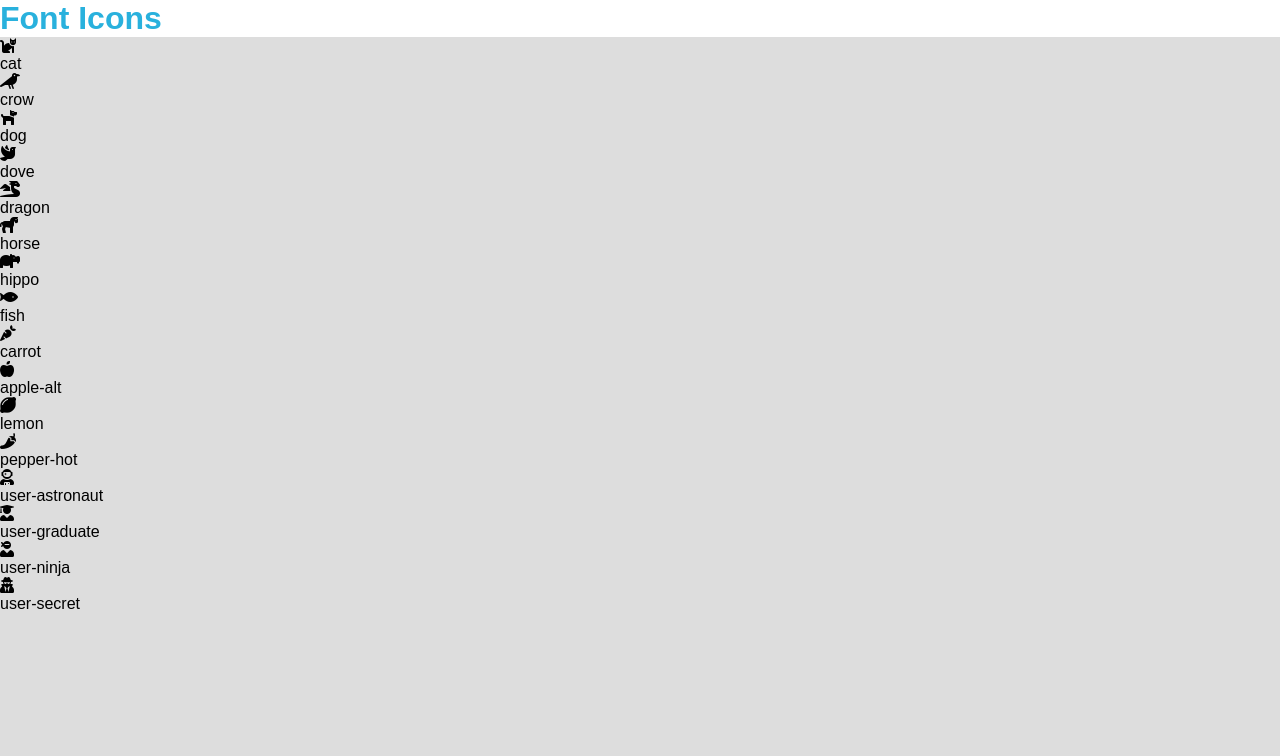
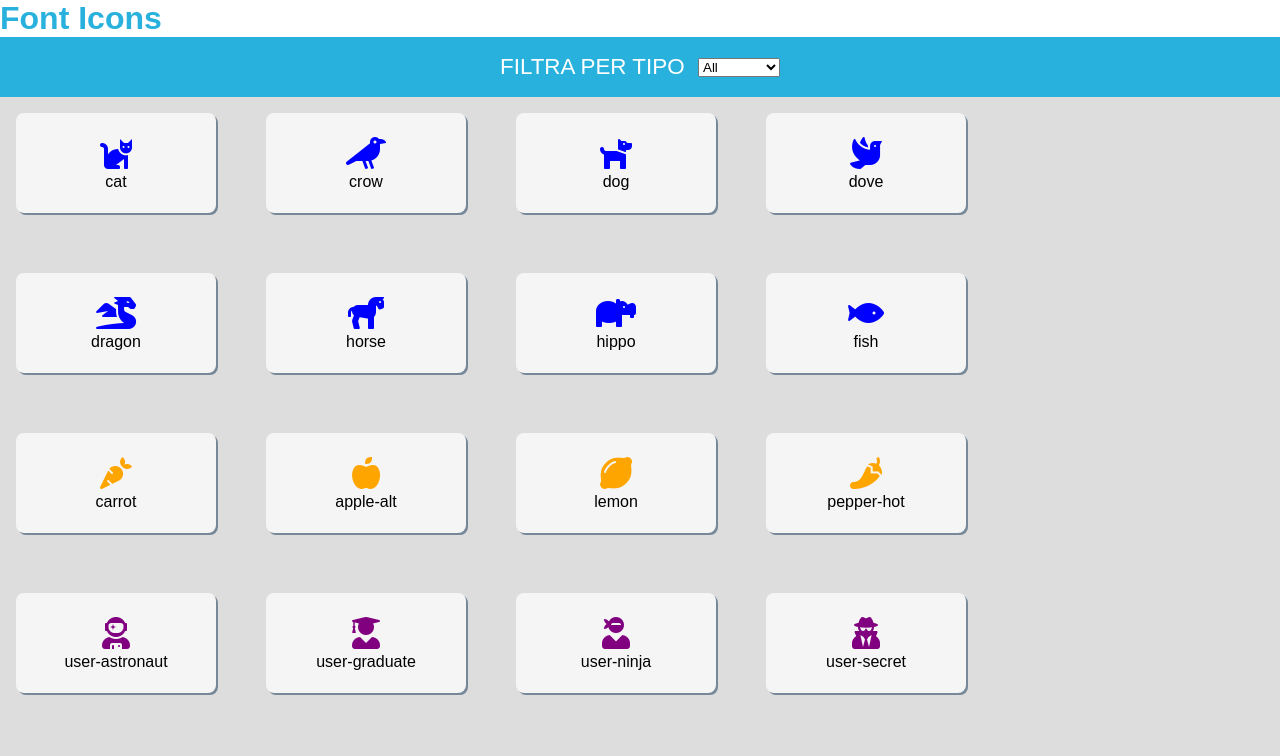
Before and after one commit to Alastor2189/js-es6-icons, a plain HTML site: page index.html in a window 1280 px wide. Drawn offline with Linux system fonts and the light colour scheme.

Commit message:
milestone 2 completato

```diff
--- a/css/style.css
+++ b/css/style.css
@@ -16,3 +16,55 @@ header {
     color: #29b1dd;
     background-color: white;
 }
+
+nav {
+    height: 60px;
+    display: flex;
+    align-items: center;
+    justify-content: center;
+    background: #29b1dd;
+    font-size: 1.4em;
+    color: white;
+}
+
+nav label {
+    margin-right: 0.6em;
+}
+
+.container {
+    display: flex;
+    justify-content: flex-start;
+    flex-wrap: wrap;
+    padding: 1em;
+}
+
+.container-icons {
+    width: 200px;
+    height: 100px;
+    display: flex;
+    flex-direction: column;
+    align-items: center;
+    justify-content: center;
+    background-color: #f5f5f5;
+    margin: 0px 50px 60px 0px;
+    border-radius: 8px;
+    box-shadow: 2px 2px lightslategray;
+}
+
+.animal i {
+    color: #0000ff;
+}
+
+.vegetable i {
+    color: #ffa500;
+}
+
+.user i {
+    color: #800080;
+}
+
+.animal,
+.vegetable,
+.user {
+    font-size: 2em;
+}
--- a/index.html
+++ b/index.html
@@ -15,7 +15,17 @@
     <header>
         <h1> Font Icons</h1>
     </header>
+    <nav>
+        <label for="filter">FILTRA PER TIPO </label>
+        <select id="filter" name="category" form="category" id="btn-select">
+        <option value="">All</option>
+        <option value="animal">Animal</option>
+        <option value="vegetable">Vegetable</option>
+        <option value="user">User</option>
+        </select>
+    </nav>
     <main>
+
         <div class="container">
             <!-- <div class="container-icon">
                 <div class="icon">
```
